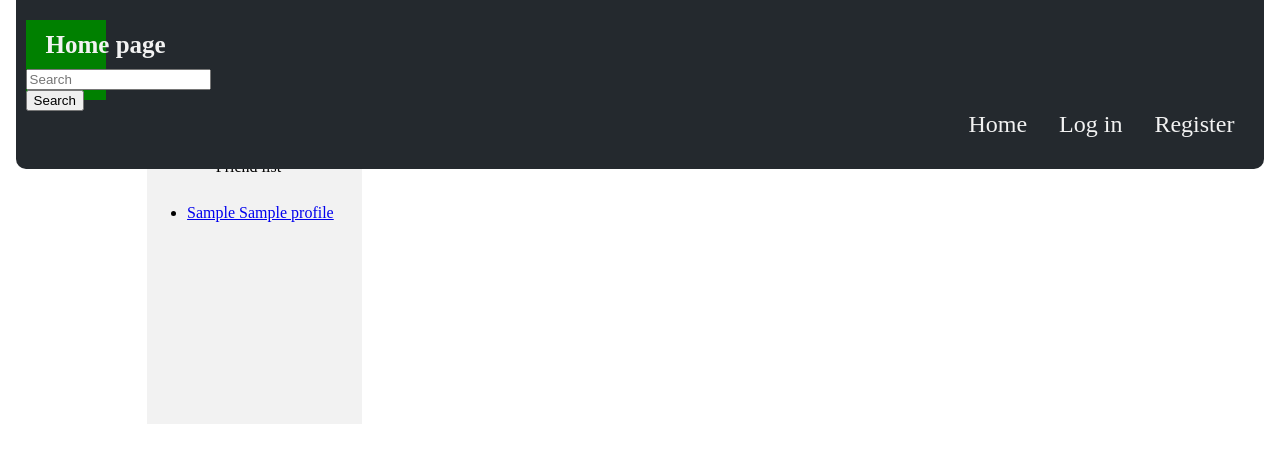
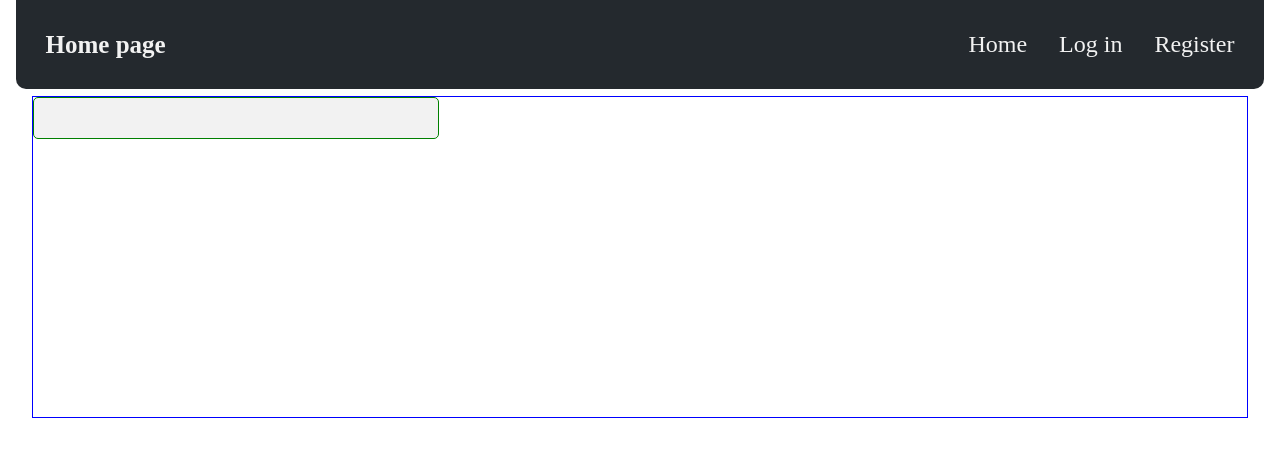
Before and after one commit to NikitaShmelev/social_media, a Django app: template social_media/apps/user/templates/profile.html in a window 1280 px wide. Shown: the top 463 px of the page. Run offline with Django 3.2, Linux system fonts and the light colour scheme; the template is opened without the code that fills it: most values are stand-ins (such as "Sample title", 1, 10 or a date in 2020).

Commit message:
style updates

```diff
--- a/social_media/apps/home/static/css/index.css
+++ b/social_media/apps/home/static/css/index.css
@@ -68,6 +68,7 @@
       display: block;
       text-align: left;
     }
+
     .header-right {
       float: none;
     }
@@ -78,5 +79,5 @@
   height: 40vh;
   margin: 0 auto;
   margin-top: 20vh;
-  border: 1px solid red;
+  border: 1px solid green;
 }
--- a/social_media/apps/user/static/css/profile.css
+++ b/social_media/apps/user/static/css/profile.css
@@ -2,24 +2,34 @@
   border-radius: 5px;
   background-color: #f2f2f2;
   padding: 20px;
+  margin: 0 auto;
+  min-width: 30%;
+  float: left;
+  border: 1px solid green;
+
 }
 
+
 .profile_content{
-    width: 70%;
+    width: 96%;
     min-height: 40vh;
-    float: right;
+    /* float: right; */
+    position:relative;
+    margin: 0 auto;
     margin-top: 12vh;
-    margin-right: 1%;
+    /* margin-right: 1%; */
+    border: 1px solid blue;
+
 }
 
 .friend_list{
   min-height: 40vh;
   margin-top: 12vh;
-  float: left;
+  /* float: left; */
   width: 17%;
   margin-right: 1%;
   background-color: #f2f2f2;
-  float: right;
+  /* float: right; */
 }
 .title{
   text-align: center;
@@ -45,27 +54,8 @@
 #for_textarea{
     width: 100%;
 }
-textarea{
-    width: 80%;
-    margin-left: 16px;
-    height: 48vh;
-    padding-left: 10px;
-    border-style: hidden;
-    border-radius: 3px;
-    box-sizing: border-box;
-    resize: none;
-    padding: 12px;
-    margin-top: 5px;
-    overflow: hidden;
-}
-textarea:hover {
-  overflow-y: auto;
-}
+
 /* Style the label to display next to the inputs */
-label {
-  padding: 12px 12px 12px 0;
-  display: inline-block;
-}
 
 /* Style the submit button */
 input[type=submit], input[type=button] {
--- a/social_media/apps/user/templates/profile.html
+++ b/social_media/apps/user/templates/profile.html
@@ -13,12 +13,6 @@
     <div class="header">
         <a href="" class="logo"> {% block page_name %}Home page{% endblock %}</a>
 
-        <div class="search">
-          <form class="form">
-            <input class="form-control mr-sm-2" type="text" placeholder="Search" aria-label="Search">
-            <button class="btn btn-outline-success my-2 my-sm-0" type="submit">Search</button>
-          </form>
-        </div>
 
         <div class="header-right">
             <a href="../../">Home</a>
@@ -38,7 +32,7 @@
             {% endblock %}
       </div>
     </div>
-    <div class="friend_list">
+    <!-- <div class="friend_list">
         <div class="list">
 
               {% if friend_requests %}
@@ -75,7 +69,7 @@
                   </ul>
                 </div>
               {% endif %}
-      </div>
+        </div> -->
     </div>
 </body>
 </html>
--- a/social_media/apps/user/views.py
+++ b/social_media/apps/user/views.py
@@ -90,7 +90,7 @@ def activate(request, uidb64, token):
         )
         profile.save_base()
         login(request, user)
-        HttpResponseRedirect(f'../../user/profile/{user.id}')
+        return HttpResponseRedirect(f'../../user/profile/{user.id}')
     else:
         return HttpResponse('Activation link is invalid!')
 
@@ -158,4 +158,4 @@ def send_friend_request(request, profile_id):
 def accept_invite(request, profile_id):
     friend_request = FriendshipRequest.objects.get(from_user=profile_id)
     friend_request.accept()
-    return HttpResponse('succes')
+    return HttpResponse('success')
```
Also changed, not shown: other parts of social_media/apps/user/static/css/profile.css (+90 -32 lines), social_media/apps/user/templates/profile_page.html (+21 -29 lines), db.sqlite3. Lines whose indentation alone changed are shown as unchanged.
